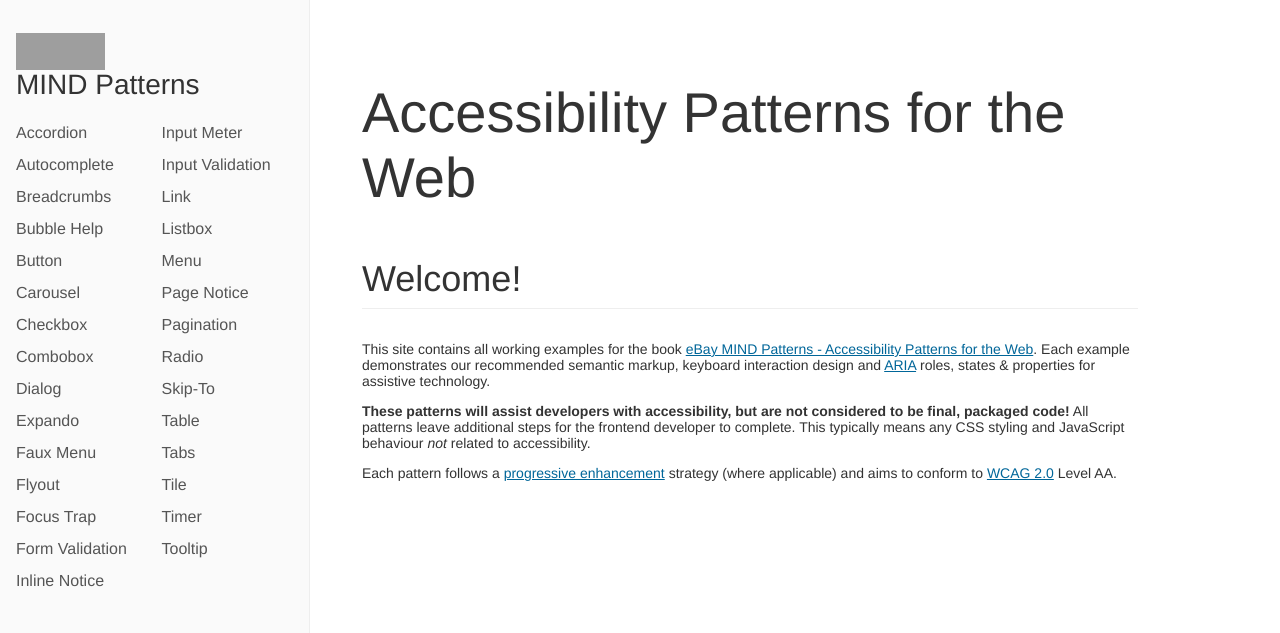
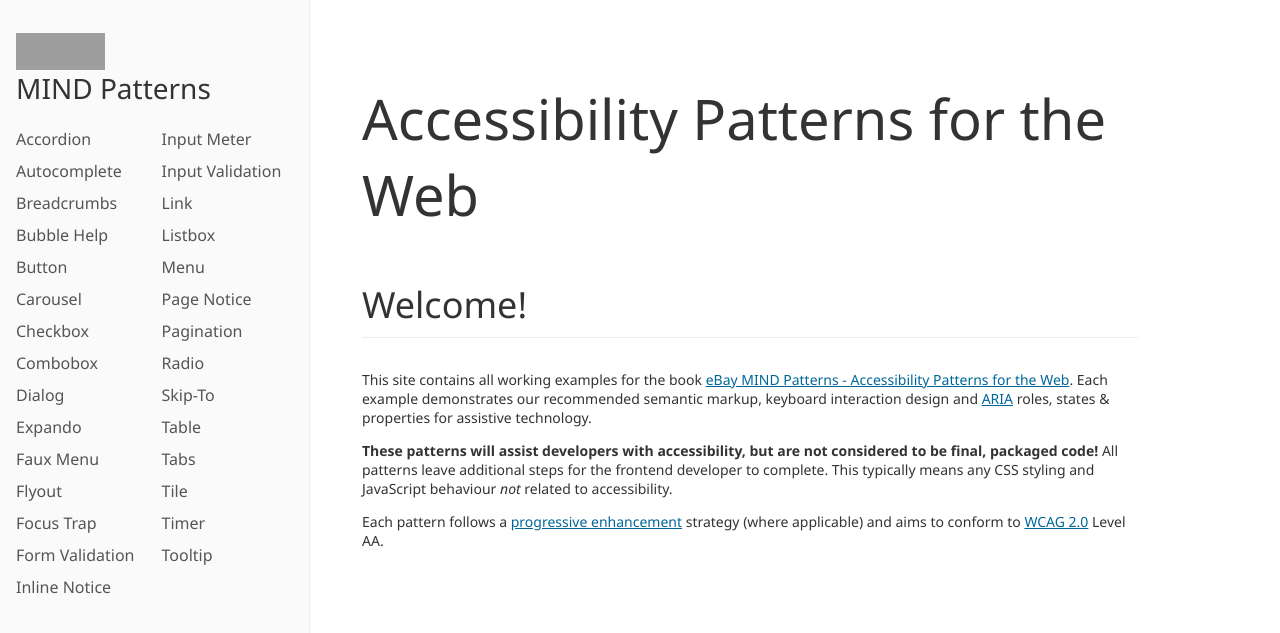
Before and after one commit to eBay/mindpatterns, a Jekyll site: the page built from index.html, in a window 1280 px wide. Shown: the top 633 px of the page. Built offline with Jekyll 4.4.1, drawn with Linux system fonts in a browser that asks for light colours; grey boxes are pictures that could not be loaded.

Commit message:
Using font-family Segoe UI for windows

```diff
--- a/_sass/_base.scss
+++ b/_sass/_base.scss
@@ -59,7 +59,7 @@ a[role=button] {
 }
 body {
     color: #333;
-    font-family: "Helvetica Neue", Helvetica, Arial, Roboto, sans-serif;
+    font-family: "Segoe UI", "Helvetica Neue", Helvetica, Arial, Roboto, sans-serif;
     font-size: 14px;
     margin: 0;
 }
```
